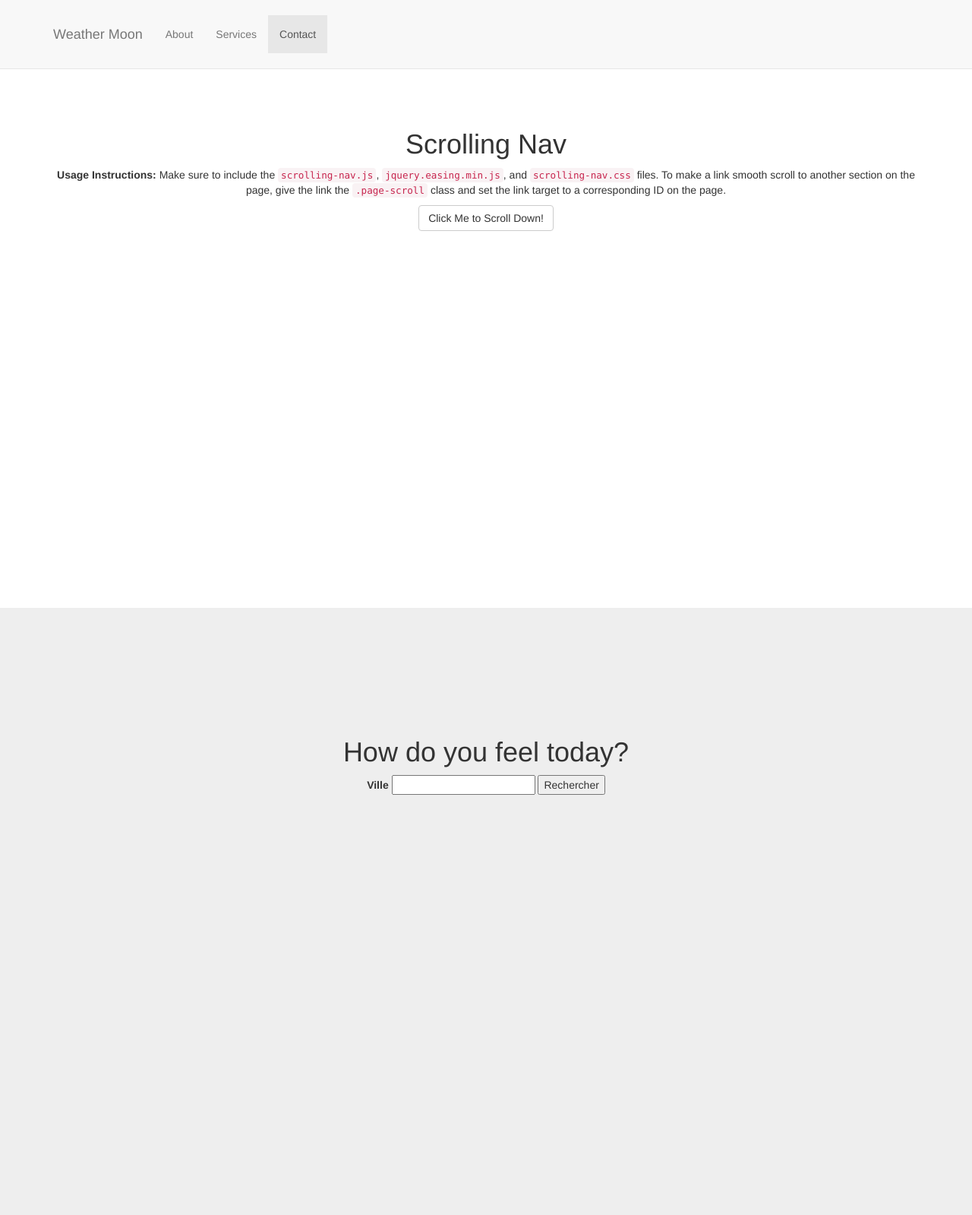
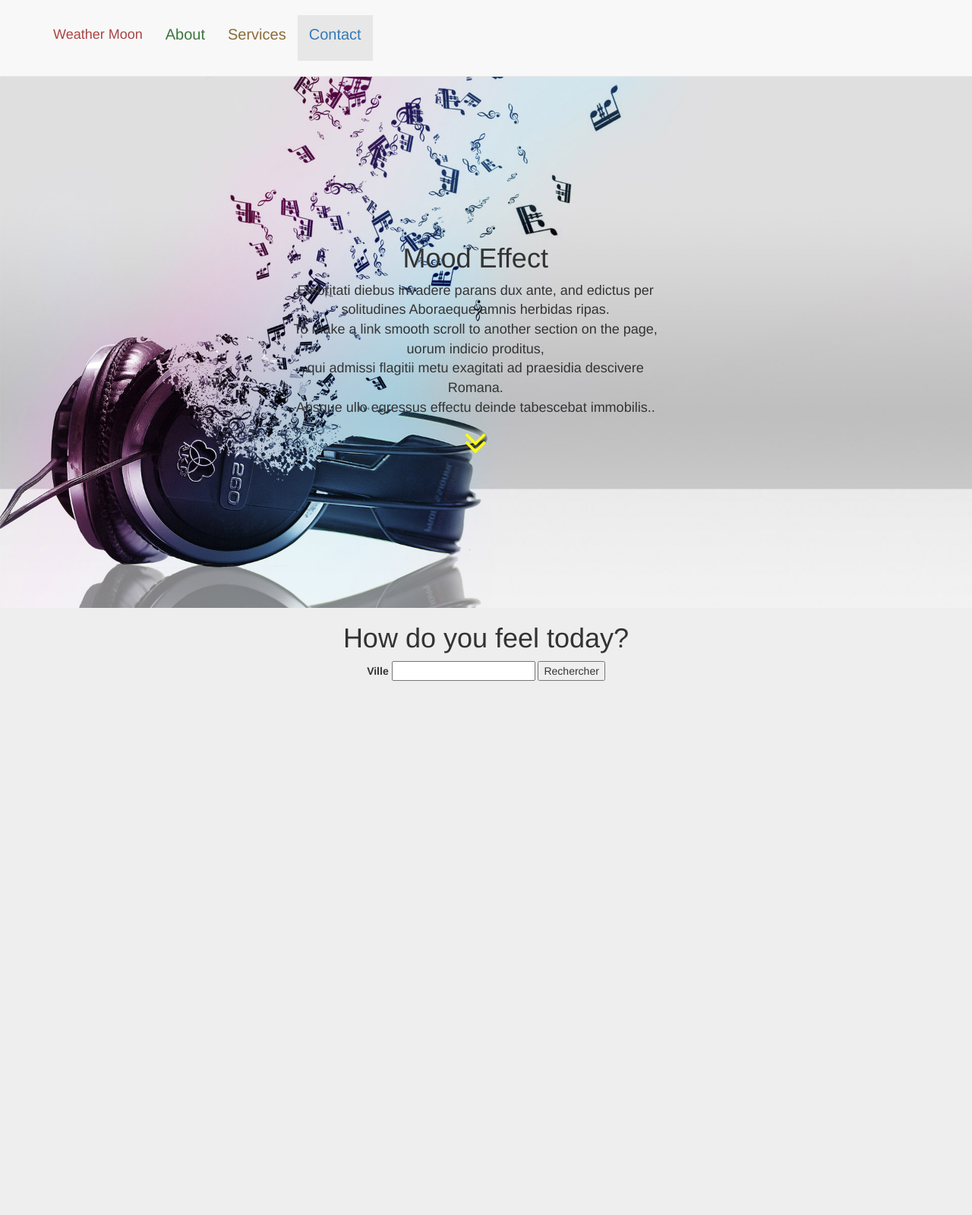
Before and after one commit to WildCodeSchool/orleans-1016-hack-MaryseAnneLaure, a PHP site: page / in a window 1280 px wide. Shown: the top 1599 px of the page at 76% size. Run offline with PHP 8.4, Linux system fonts and the light colour scheme; some libraries are stand-ins or nearby versions.

Commit message:
Merge remote-tracking branch 'origin/master'
# Conflicts:
#	LICENSE

```diff
--- a/css/scrolling-nav.css
+++ b/css/scrolling-nav.css
@@ -1,9 +1,3 @@
-/*!
- * Start Bootstrap - Scrolling Nav (http://startbootstrap.com/)
- * Copyright 2013-2016 Start Bootstrap
- * Licensed under MIT (https://github.com/BlackrockDigital/startbootstrap/blob/gh-pages/LICENSE)
- */
-
 body {
     width: 100%;
     height: 100%;
@@ -20,6 +14,11 @@ html {
         -webkit-transition: background .5s ease-in-out,padding .5s ease-in-out;
         -moz-transition: background .5s ease-in-out,padding .5s ease-in-out;
         transition: background .5s ease-in-out,padding .5s ease-in-out;
+        font-size: 20px;
+    }
+
+    .navbar-brand{
+
     }
 
     .top-nav-collapse {
@@ -27,22 +26,36 @@ html {
     }
 }
 
-/* Demo Sections - You can use these as guides or delete them - the scroller will work with any sort of height, fixed, undefined, or percentage based.
-The padding is very important to make sure the scrollspy picks up the right area when scrolled to. Adjust the margin and padding of sections and children
-of those sections to manage the look and feel of the site. */
-
 .intro-section {
     height: 100%;
-    padding-top: 150px;
     text-align: center;
-    background: #fff;
+    background-image: url("../img/music.jpg");
+    background-size: cover;
+    background-position: 20% 80%;
 }
 
 .about-section {
     height: 100%;
-    padding-top: 150px;
     text-align: center;
     background: #eee;
+
+}
+
+.img-responsive{
+    display: block;
+    height: 100%;
+}
+
+.text{
+    position: absolute;
+    top: 25%;
+    padding-top: 100px;
+}
+
+@media (min-width: 780px) {
+    .text {
+        font-size: 18px;
+    }
 }
 
 .services-section {
--- a/css/style.css
+++ /dev/null
@@ -1,3 +0,0 @@
-.body{
-    background-image: url("img/intro.jpeg");
-}
--- a/index.php
+++ b/index.php
@@ -17,6 +17,7 @@
     <!-- Custom CSS -->
     <link href="css/scrolling-nav.css" rel="stylesheet">
     <link href="css/style.css" rel="stylesheet">
+    <link rel="stylesheet" href="https://cdnjs.cloudflare.com/ajax/libs/font-awesome/4.6.3/css/font-awesome.min.css">
 
 
     <!-- HTML5 Shim and Respond.js IE8 support of HTML5 elements and media queries -->
@@ -42,24 +43,24 @@
                     <span class="icon-bar"></span>
                     <span class="icon-bar"></span>
                 </button>
-                <a class="navbar-brand page-scroll" href="#page-top">Weather Moon</a>
+                <a class="navbar-brand page-scroll" href="#page-top"><p class="text-danger">Weather Moon</p></a>
             </div>
 
             <!-- Collect the nav links, forms, and other content for toggling -->
-            <div class="collapse navbar-collapse navbar-ex1-collapse">
+            <div class="collapse navbar-collapse navbar-ex1-collapse ">
                 <ul class="nav navbar-nav">
                     <!-- Hidden li included to remove active class from about link when scrolled up past about section -->
                     <li class="hidden">
                         <a class="page-scroll" href="#page-top"></a>
                     </li>
                     <li>
-                        <a class="page-scroll" href="#about">About</a>
+                        <a class="page-scroll" href="#about"><p class="text-success">About</p></a>
                     </li>
                     <li>
-                        <a class="page-scroll" href="#services">Services</a>
+                        <a class="page-scroll" href="#services"><p class="text-warning">Services</p></a>
                     </li>
                     <li>
-                        <a class="page-scroll" href="#contact">Contact</a>
+                        <a class="page-scroll" href="#contact"><p class="text-primary" >Contact</p></a>
                     </li>
                 </ul>
             </div>
@@ -72,11 +73,18 @@
     <section id="intro" class="intro-section">
         <div class="container">
             <div class="row">
-                <div class="col-lg-12">
-                    <h1>Scrolling Nav</h1>
-                    <p><strong>Usage Instructions:</strong> Make sure to include the <code>scrolling-nav.js</code>, <code>jquery.easing.min.js</code>, and <code>scrolling-nav.css</code> files. To make a link smooth scroll to another section on the page, give the link the <code>.page-scroll</code> class and set the link target to a corresponding ID on the page.</p>
-                    <a class="btn btn-default page-scroll" href="#about">Click Me to Scroll Down!</a>
+                    <div class="row text">
+                        <div class="col-lg-offset-5 col-md-offset-4">
+                            <h1>Mood Effect</h1>
+                            <p>Elebritati diebus invadere parans dux ante, and edictus per solitudines Aboraeque amnis herbidas ripas. <br />To make a link smooth scroll to another section on the page, uorum indicio proditus, <br />qui admissi flagitii metu exagitati ad praesidia descivere Romana. <br />Absque ullo egressus effectu deinde tabescebat immobilis..</p>
+                            <a class="page-scroll" href="#about"><i class="fa fa-angle-double-down" style="font-size:48px;color:yellow"></i></a>
+                        </div>
+                     </div>
+                 </div>
+            </div>
+        </div>
                 </div>
+        </div>
             </div>
         </div>
     </section>
```
Also changed, not shown: img/YWyhOJ.jpg (added), img/image.jpeg (added), img/index.jpeg (added), img/intro.jpeg, img/music.jpg (added), img/season.jpg (added).
